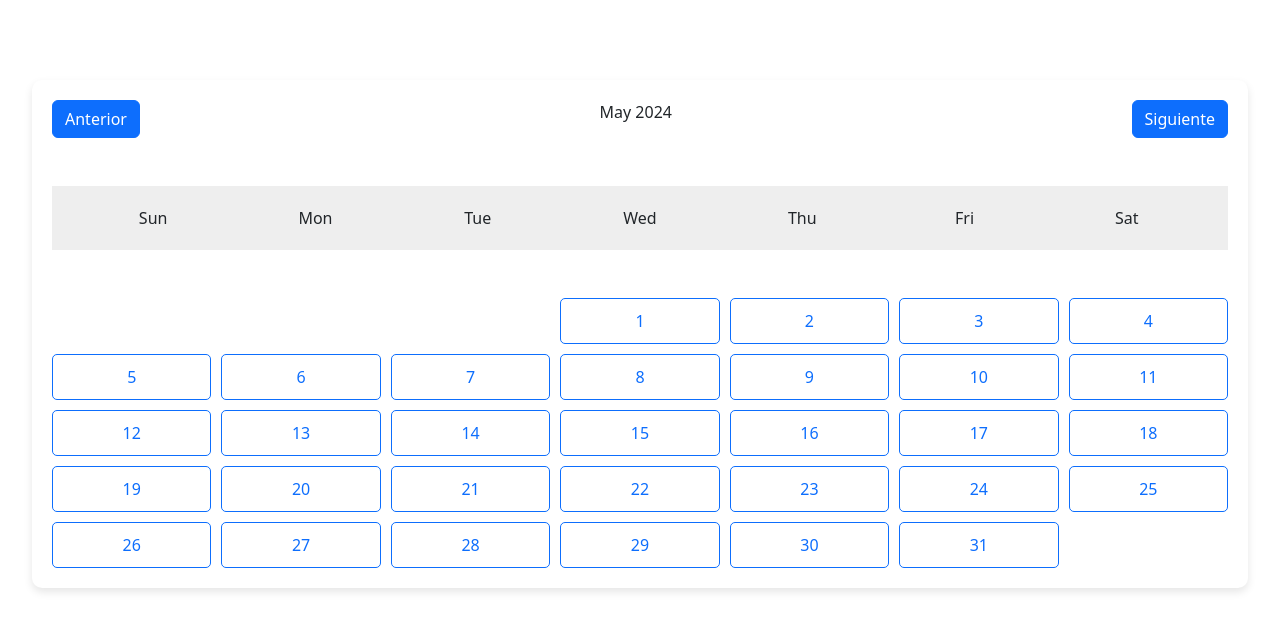
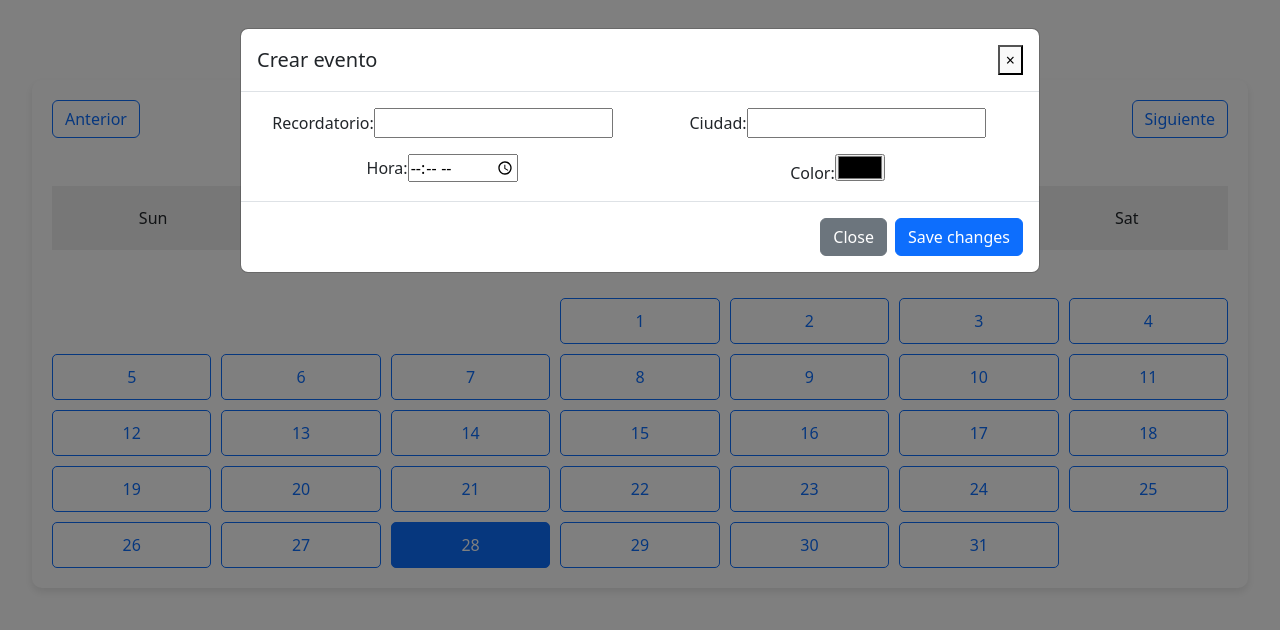
Before and after one commit to clagarejo/calendar, a Vue app: page / in a window 1280 px wide. Both pictures are taken after a click on the button "10". Shown: the top 630 px of the page. Built offline with nearby package versions, Linux system fonts and the light colour scheme.

Commit message:
modal create event

```diff
--- a/src/components/Calendar.vue
+++ b/src/components/Calendar.vue
@@ -1,9 +1,9 @@
 <template>
   <div class="calendar mt-5">
     <div class="header d-flex justify-content-between mb-5">
-      <button @click="previousMonth" class="btn btn-primary">Anterior</button>
+      <button @click="previousMonth" class="btn btn-outline-primary">Anterior</button>
       <div>{{ monthName }} {{ year }}</div>
-      <button @click="nextMonth" class="btn btn-primary">Siguiente</button>
+      <button @click="nextMonth" class="btn btn-outline-primary">Siguiente</button>
     </div>
 
     <div class="days-of-week d-flex mb-5">
@@ -17,49 +17,53 @@
       <button
         v-for="day in daysInMonth"
         :key="day"
-        class="day-button btn btn-outline-primary"
-        @click="openReminderModal(day)"
+        :class="['day-button btn', isToday(day) ? 'btn-primary' : 'btn-outline-primary']"
+        @click="openModal('#create_event', day)"
       >
         {{ day }}
       </button>
     </div>
+  </div>
 
-  </div>
+  <create-event />
 </template>
 
 <script>
+import { Modal } from "bootstrap";
+
+import CreateEvent from "./modals/CreateEvent.vue";
+
 export default {
+  components: { CreateEvent },
+
   data() {
     return {
       currentDate: new Date(),
       daysOfWeek: ["Sun", "Mon", "Tue", "Wed", "Thu", "Fri", "Sat"],
+      modalOpen: null,
     };
   },
+
   computed: {
     year() {
       return this.currentDate.getFullYear();
     },
-
     month() {
       return this.currentDate.getMonth();
     },
-
     monthName() {
       return this.currentDate
         .toLocaleString("default", { month: "long" })
         .replace(/^\w/, (c) => c.toUpperCase());
     },
-
     daysInMonth() {
       const days = new Date(this.year, this.month + 1, 0).getDate();
       return Array.from({ length: days }, (_, i) => i + 1);
     },
-
     emptyDays() {
       const firstDay = new Date(this.year, this.month, 1).getDay();
       return Array.from({ length: firstDay });
     },
-
   },
 
   methods: {
@@ -73,13 +77,29 @@ export default {
       this.currentDate = new Date(this.currentDate);
     },
 
-    openReminderModal(day) {
-      console.log("Abrir modal para el día", day);
+    openModal(id, day) {
+      const modalId = id.startsWith("#") ? id.slice(1) : id;
+      const modal = document.getElementById(modalId);
+      this.modalOpen = new Modal(modal);
+
+      this.modalOpen.show();
+    },
+
+    closeModal() {
+      this.modalOpen.hide();
+      this.getUsers();
+    },
+
+    isToday(day) {
+      const today = new Date();
+      return (
+        day === today.getDate() &&
+        this.month === today.getMonth() &&
+        this.year === today.getFullYear()
+      );
     },
   },
-
 };
-
 </script>
 
 <style scoped>
@@ -89,26 +109,21 @@ export default {
   border-radius: 10px;
   box-shadow: 0 4px 8px rgba(0, 0, 0, 0.1);
 }
-
 .days-of-week {
-    background-color: #eee;
-    padding: 20px;
+  background-color: #eee;
+  padding: 20px;
 }
-
 .days-of-week div {
   flex: 1;
 }
-
 .days {
   display: grid;
   grid-template-columns: repeat(7, 1fr);
   gap: 10px;
 }
-
 .day-button {
   padding: 10px;
   cursor: pointer;
   border-radius: 5px;
 }
-
 </style>
--- a/src/components/modals/CreateEvent.vue
+++ b/src/components/modals/CreateEvent.vue
@@ -0,0 +1,66 @@
+<template>
+  <div
+    class="modal fade"
+    id="create_event"
+    tabindex="-1"
+    role="dialog"
+    aria-labelledby="exampleModalLabel"
+    aria-hidden="true"
+  >
+    <div class="modal-dialog modal-lg">
+      <div class="modal-content">
+        <div class="modal-header d-flex justify-content-between">
+          <h5 class="modal-title" id="exampleModalLabel">Crear evento</h5>
+          <button type="button" class="close" data-dismiss="modal" aria-label="Close">
+            <span aria-hidden="true">&times;</span>
+          </button>
+        </div>
+
+        <div class="modal-body">
+          <div class="row">
+            <div class="col-md-6 mb-3">
+              <label for="text">Recordatorio:</label>
+              <input type="text" v-model="text" maxlength="30" required />
+            </div>
+
+            <div class="col-md-6 mb-3">
+              <label for="city">Ciudad:</label>
+              <input type="text" v-model="city" required />
+            </div>
+
+            <div class="col-md-6">
+              <label for="time">Hora:</label>
+              <input type="time" v-model="time" required />
+            </div>
+
+            <div class="col-md-6">
+              <label for="color">Color:</label>
+              <input type="color" v-model="color" required />
+            </div>
+          </div>
+        </div>
+
+        <div class="modal-footer">
+          <button type="button" class="btn btn-secondary" data-dismiss="modal">
+            Close
+          </button>
+          <button type="button" class="btn btn-primary">Save changes</button>
+        </div>
+      </div>
+    </div>
+  </div>
+</template>
+
+<script>
+export default {
+  data() {
+    return {
+      text: "",
+      city: "",
+      time: "",
+      color: "#000000",
+      weather: null,
+    };
+  },
+};
+</script>
```
